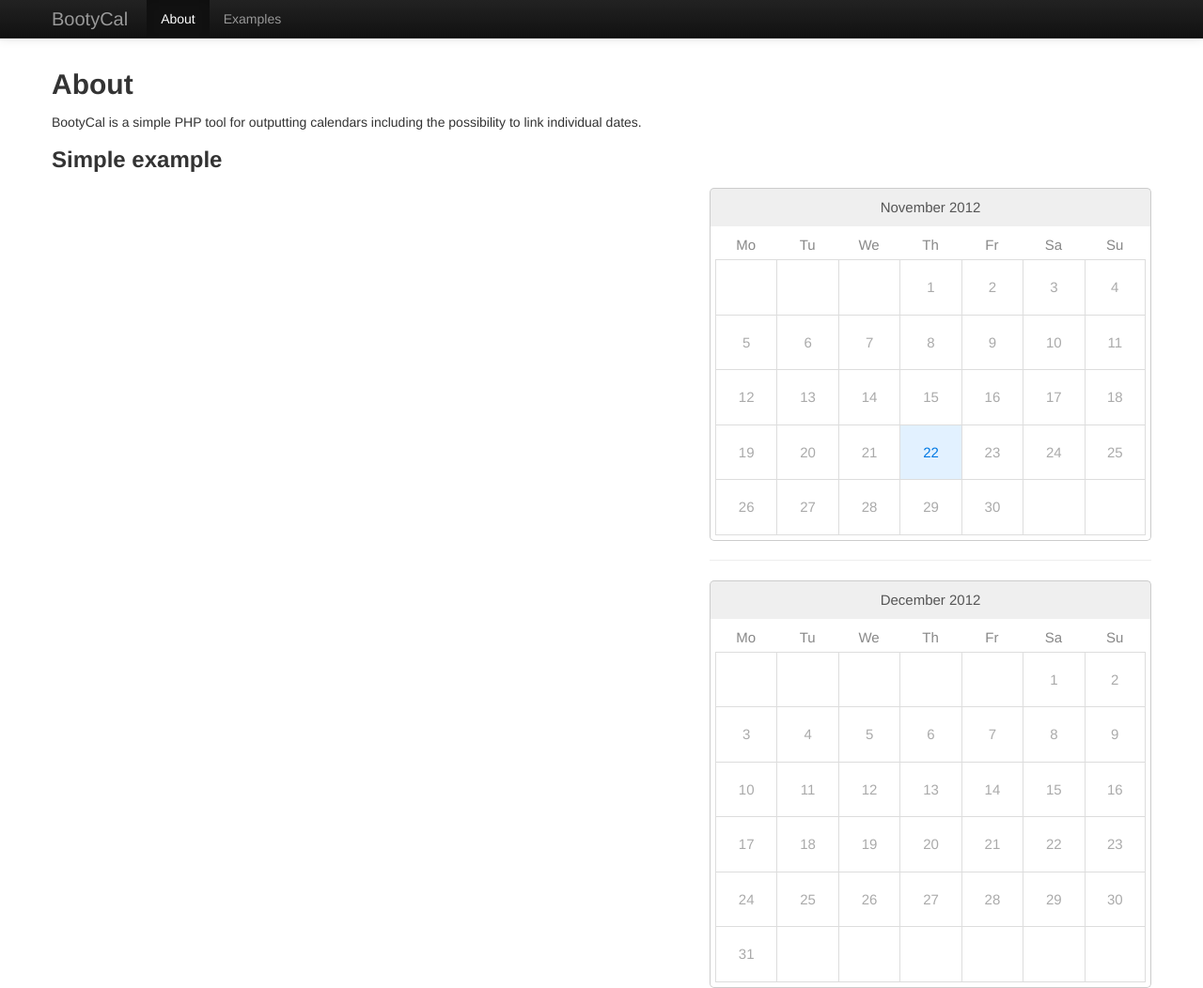
After one commit to robingavin/BootyCal, a PHP site: page / in a window 1280 px wide. The commit adds this page. Shown: the whole page at 94% size. Run offline with PHP 8.4, Linux system fonts and the light colour scheme.

Commit message:
Tiny and well-deserved refactor

```diff
--- /dev/null
+++ b/index.php
@@ -0,0 +1,75 @@
+<?php
+include_once('lib/BootyCal.php');
+?>
+<!DOCTYPE html>
+<html>
+<head>
+    <meta charset="utf-8">
+    <title>BootyCal</title>
+    <meta name="viewport" content="width=device-width, initial-scale=1.0">
+    <meta name="description" content="">
+    <meta name="author" content="">
+
+    <link href="css/bootstrap.min.css" rel="stylesheet">
+    <link href="css/bootstrap-responsive.min.css" rel="stylesheet">
+
+    <!-- Le HTML5 shim, for IE6-8 support of HTML5 elements -->
+    <!--[if lt IE 9]>
+      <script src="http://html5shim.googlecode.com/svn/trunk/html5.js"></script>
+    <![endif]-->
+
+    <!-- Le fav and touch icons -->
+    <!--link rel="shortcut icon" href="ico/favicon.ico"> TODO
+    <link rel="apple-touch-icon-precomposed" sizes="144x144" href="ico/apple-touch-icon-144-precomposed.png">
+    <link rel="apple-touch-icon-precomposed" sizes="114x114" href="ico/apple-touch-icon-114-precomposed.png">
+    <link rel="apple-touch-icon-precomposed" sizes="72x72" href="ico/apple-touch-icon-72-precomposed.png">
+    <link rel="apple-touch-icon-precomposed" href="ico/apple-touch-icon-57-precomposed.png"-->
+
+	<link href="css/main.css" rel="stylesheet" type="text/css" media="all">
+
+	<script src="js/jquery.js"></script>
+	<script src="js/main.js"></script>
+</head>
+<body>
+	<div class="navbar navbar-inverse navbar-fixed-top">
+      <div class="navbar-inner">
+        <div class="container">
+          <a class="btn btn-navbar" data-toggle="collapse" data-target=".nav-collapse">
+            <span class="icon-bar"></span>
+            <span class="icon-bar"></span>
+            <span class="icon-bar"></span>
+          </a>
+          <a class="brand" href="#">BootyCal</a>
+          <div class="nav-collapse collapse">
+            <ul class="nav">
+              <li class="active"><a href="index.php">About</a></li>
+              <li><a href="examples.php">Examples</a></li>
+            </ul>
+          </div>
+        </div>
+      </div>
+    </div>
+	<div class="container">
+		<h2>About</h2>
+		<p>BootyCal is a simple PHP tool for outputting calendars including the possibility to link individual dates.</p>
+
+		<h3>Simple example</h3>
+		<div class="row">
+			<div class="span6">
+				<script src="https://gist.github.com/4038708.js?file=gistfile1.php"></script>
+			</div>
+			<div class="span1"></div>
+			<div class="span5">
+				<?php
+				echo BootyCal::make()
+						->from(11, 2012)
+						->to(12, 2012)
+						->separator('<hr>')
+						->link(22, 11, 2012, '#thanksgivingday')
+						->render();
+				?>
+			</div>
+		</div>
+    </div> <!-- /container -->
+</body>
+</html>
--- a/BootyCal.php
+++ b/lib/BootyCal.php
@@ -195,7 +195,7 @@ class BootyCal {
 				++$year;
 			}
 
-			if($month > $this->end_month || $year > $this->end_year) {
+			if($year > $this->end_year || ($year >= $this->end_year && $month > $this->end_month)) {
 				break;
 			}
 
```
Also changed, not shown: examples.php (renamed from examples/index.php, +4 -6 lines), css/bootstrap-responsive.css (renamed from examples/css/bootstrap-responsive.css), css/bootstrap-responsive.min.css (renamed from examples/css/bootstrap-responsive.min.css), css/bootstrap.css (renamed from examples/css/bootstrap.css), css/bootstrap.min.css (renamed from examples/css/bootstrap.min.css), css/main.css (renamed from examples/css/main.css), examples/img/glyphicons-halflings-white.png (deleted), examples/img/glyphicons-halflings.png (deleted), js/bootstrap.js (renamed from examples/js/bootstrap.js), js/bootstrap.min.js (renamed from examples/js/bootstrap.min.js), js/jquery.js (renamed from examples/js/jquery.js), js/main.js (renamed from examples/js/main.js).
